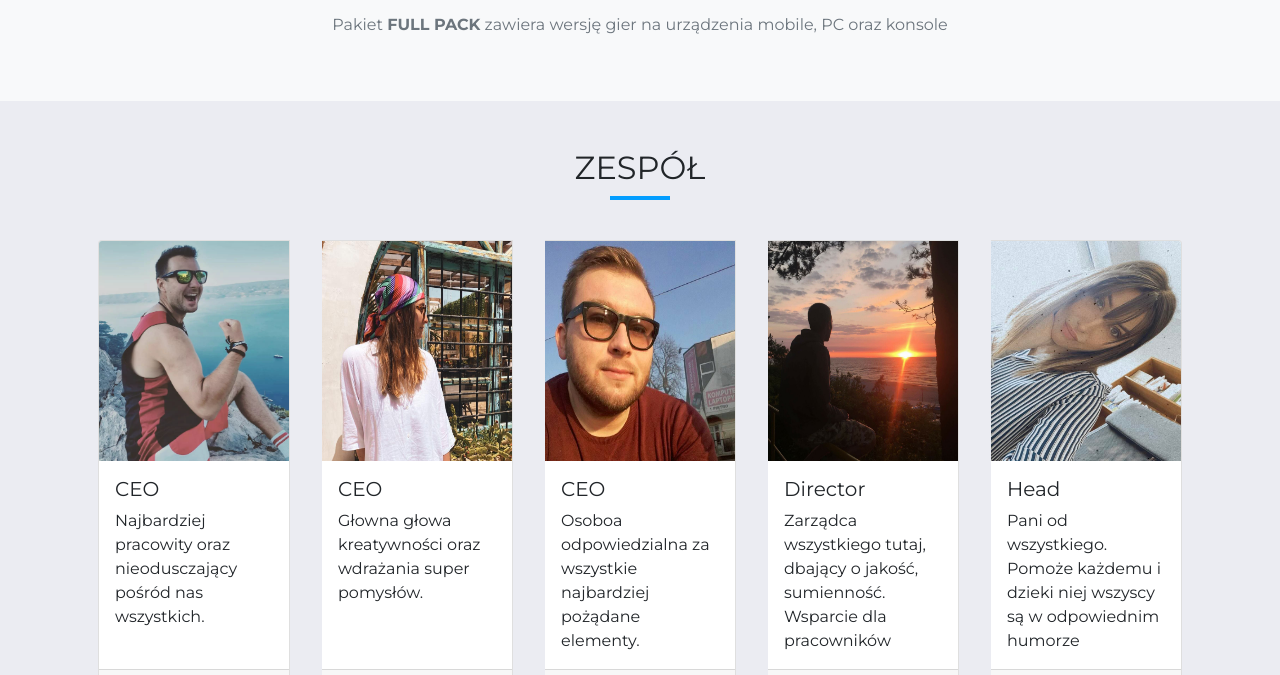
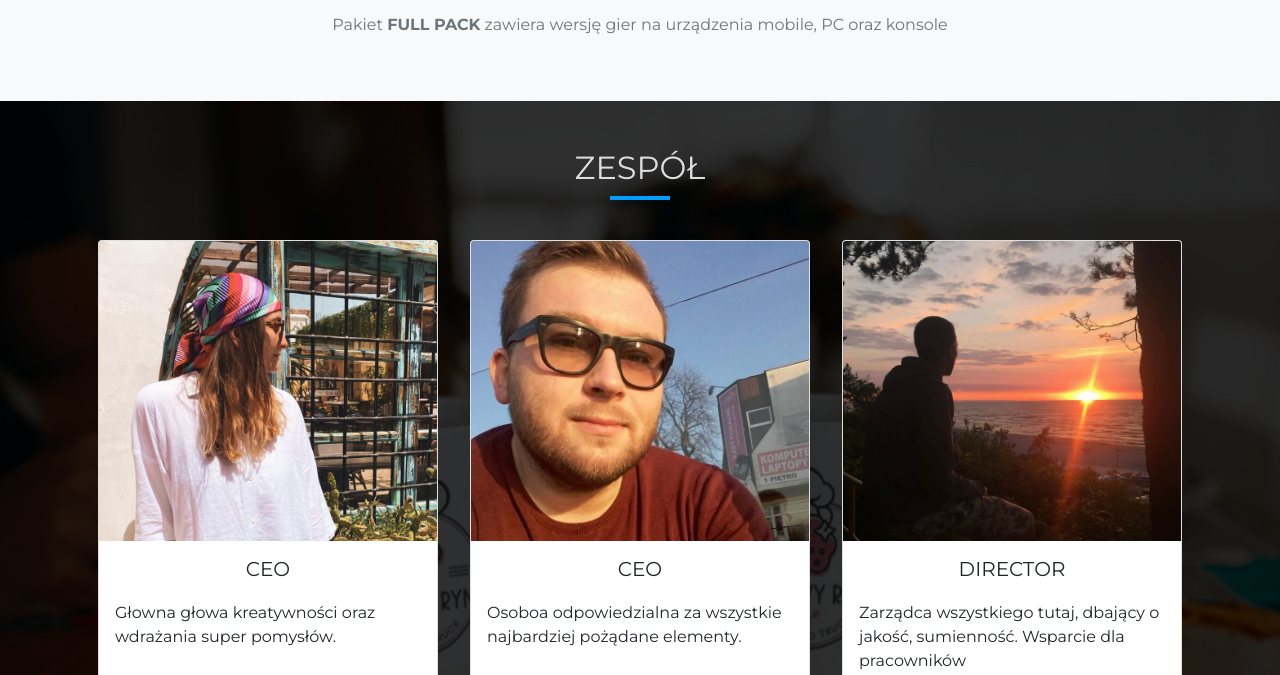
Before and after one commit to Piter920120/Page3, a plain HTML site: page index.html in a window 1280 px wide. Shown: the part 3106-3781 px from the top of the page. Drawn offline with nearby package versions, Linux system fonts and the light colour scheme.

Commit message:
end of team section

```diff
--- a/index.html
+++ b/index.html
@@ -241,7 +241,7 @@
           <h2>Zespół</h2>
           <div class="underline"></div>
           <div class="container">
-            <div class="card-group">
+            <div class="card-group team-carousel">
               <div class="card mx-3">
                 <img src="/img/team/p.jpg" class="card-img-top" alt="pit">
                 <div class="card-body">
@@ -288,7 +288,7 @@
             </div>
           </div>
 
-
+          <div class="team-shadow"></div>
         </section>
     </main>
 
@@ -300,7 +300,11 @@
     <script src="https://cdn.jsdelivr.net/npm/bootstrap@5.0.0-beta2/dist/js/bootstrap.bundle.min.js"
         integrity="sha384-b5kHyXgcpbZJO/tY9Ul7kGkf1S0CWuKcCD38l8YkeH8z8QjE0GmW1gYU5S9FOnJ0" crossorigin="anonymous">
     </script>
+   <script type="text/javascript" src="//code.jquery.com/jquery-1.11.0.min.js"></script>
+   <script type="text/javascript" src="//code.jquery.com/jquery-migrate-1.2.1.min.js"></script>
+
     <script type="text/javascript" src="//cdn.jsdelivr.net/npm/slick-carousel@1.8.1/slick/slick.min.js"></script>
+    <script src="/js/slicksettings.js"></script>
     <script src="/js/script.js"></script>
 </body>
 
--- /dev/null
+++ b/js/slicksettings.js
@@ -0,0 +1,21 @@
+$('.team-carousel').slick({
+	arrows: false,
+	autoplay: true,
+
+	slidesToShow: 3,
+	slidesToScroll: 1,
+	responsive: [
+		{
+			breakpoint: 800,
+			settings: {
+				slidesToShow: 2,
+
+        }},
+        {
+			breakpoint: 480,
+			settings: {
+				slidesToShow: 1,
+			},
+		},
+	],
+});
--- a/sass/main.scss
+++ b/sass/main.scss
@@ -132,7 +132,6 @@ header {
 	}
 	.about-hover:hover {
 		color: $main-color;
-
 	}
 }
 
@@ -152,79 +151,72 @@ header {
 		background-color: rgba(0, 0, 0, 0.7);
 		z-index: -5;
 	}
-	.aboutus-hero-item{
-
+	.aboutus-hero-item {
 		margin: 10px 0;
 		i {
-			font-size:36px;
-
+			font-size: 36px;
 		}
-		.aboutus-hero-title{
-			font-size:24px;
+		.aboutus-hero-title {
+			font-size: 24px;
 		}
 	}
-
 }
 .portfolio {
-	.carousel-item{
-		position:relative;
+	.carousel-item {
+		position: relative;
 		height: 600px;
-
 	}
-	.carousel-caption{
-		position:absolute;
+	.carousel-caption {
+		position: absolute;
 		left: 0;
 		right: 0;
 		padding: 40px 0;
-		background-color: rgba(0,0,0,.8);
+		background-color: rgba(0, 0, 0, 0.8);
 	}
 	.carousel-indicatiors {
-		padding-bottom:20px;
+		padding-bottom: 20px;
 	}
-	.card-img-top{
+	.card-img-top {
 		height: 10rem;
 	}
 }
 .prices {
-	.price-box{
+	.price-box {
 		margin: 20px 10px;
 		padding: 30px;
 		background-color: $white;
-		box-shadow: 5px 5px 5px rgba(0,0,0,.4);
-		transition: transform .3s;
+		box-shadow: 5px 5px 5px rgba(0, 0, 0, 0.4);
+		transition: transform 0.3s;
 
-		h3{
+		h3 {
 			color: $main-color;
 			text-transform: uppercase;
 		}
-		span{
-			font-weight:bold;
+		span {
+			font-weight: bold;
 		}
-		i{
+		i {
 			font-size: 24px;
 			padding: 0 5px;
-
 		}
 		button {
 			padding: 10px 20px;
-			text-transform: uppercase;;
+			text-transform: uppercase;
 		}
-		.price-tag
-		{
+		.price-tag {
 			font-weight: bold;
 			font-size: 30px;
 		}
 	}
-	.price-box:hover{
+	.price-box:hover {
 		transform: scale(1.05);
 	}
-	.price-info{
-		margin-top:30px;
-		a{
+	.price-info {
+		margin-top: 30px;
+		a {
 			text-decoration: none;
 		}
 	}
-
 }
 @media (min-width: 375px) {
 	header {
@@ -254,20 +246,56 @@ header {
 		height: 132px;
 	}
 	.aboutus-hero {
-
 		background-image: url('/img/technology-2818664.jpg');
-
 	}
-	.prices{
-		.price-ifno{
-			font-size:24px;
+	.prices {
+		.price-ifno {
+			font-size: 24px;
 		}
-
 	}
 }
 .team {
-	.card-img-top {
-		height: 220px;
+	position: relative;
+	background-image: url('/img/team/bgc.jpg');
+	background-size: cover;
+	background-attachment: fixed;
+	z-index: 0;
+
+
+	.team-shadow {
+		position: absolute;
+		top: 0;
+		width: 100%;
+		height: 100%;
+		background-color: rgba(0, 0, 0, 0.8);
+		z-index: -5;
+
+	}
+	h2 {
+		color: $light-grey;
+	}
+
+	.card {
+
+		img {
+		height: 300px;
+		object-fit: cover;
+
+		}
+	}
+	i {
+		padding: 10px;
+	}
+	.card:hover{
+		transform:scale(.96);
+	}
+	.card-title {
+		margin-bottom: 20px;
+		text-align:center;
+		text-transform: uppercase;
+	}
+	.card-body {
+		height: 160px;
 	}
 }
 
@@ -278,7 +306,7 @@ header {
 		}
 	}
 	// nav {
-		// height: 132px;
+	// height: 132px;
 	// }
 
 	.about-us-hero {
```
Also changed, not shown: css/main.css, img/team/bgc.jpg (added), 1 other file.
